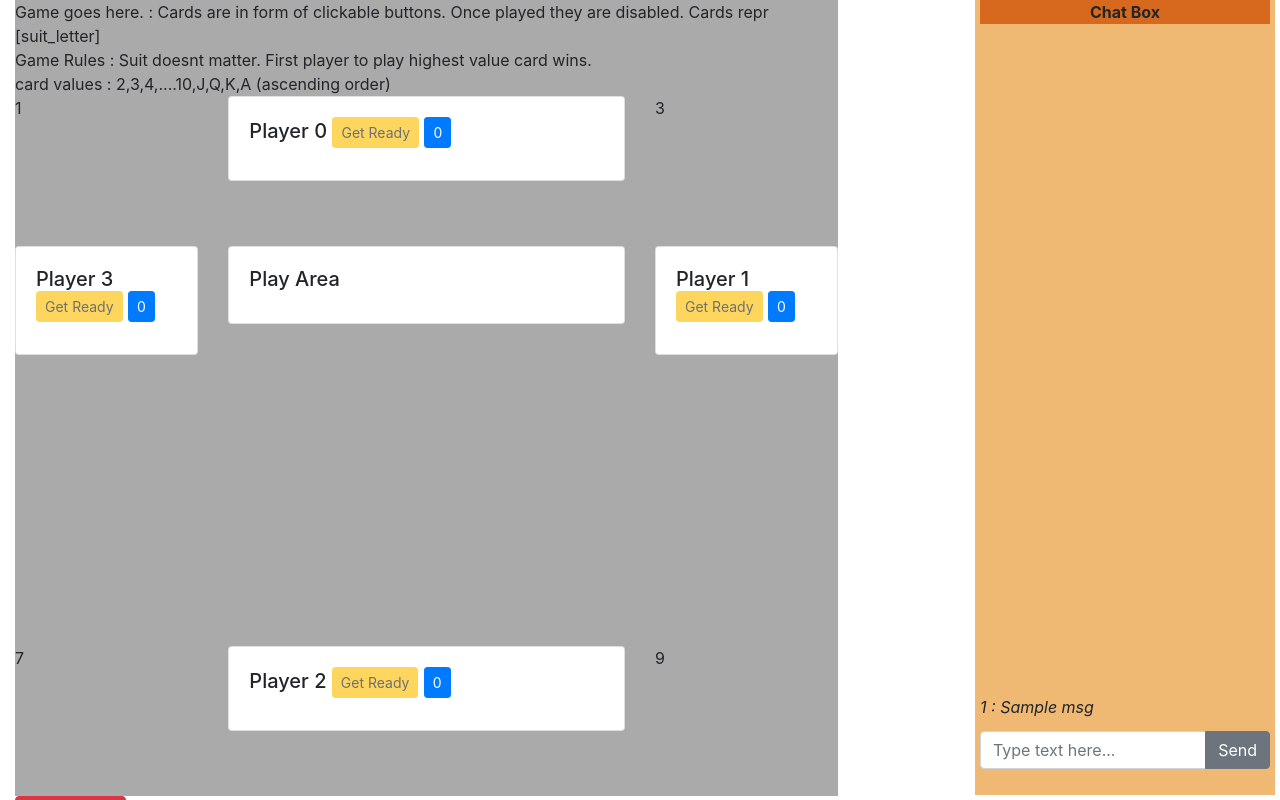
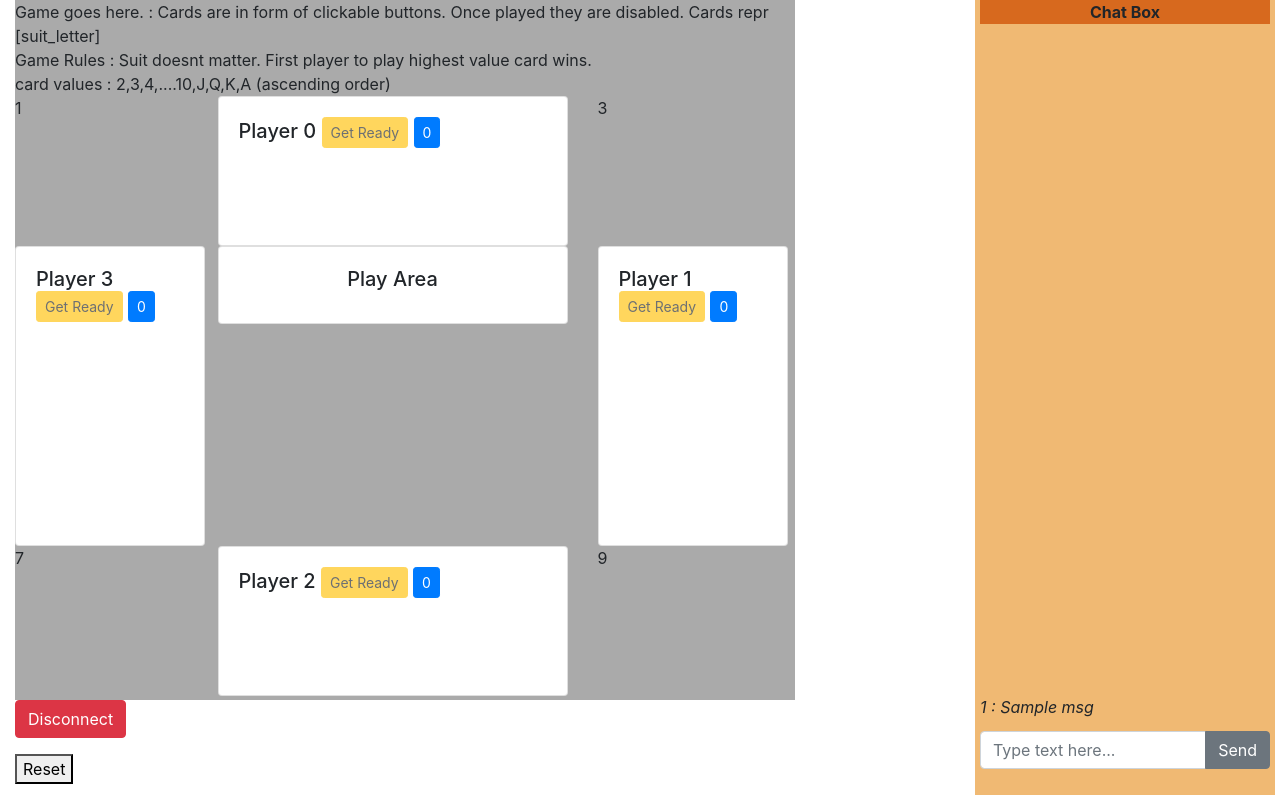
Before and after one commit to arkesray/Game, a Flask app: template templates/game.html in a window 1280 px wide. Run offline with Flask 2, Linux system fonts and the light colour scheme; the template is opened without the code that fills it: most values are stand-ins (such as "Sample title", 1, 10 or a date in 2020); some libraries are stand-ins or nearby versions.

Commit message:
fixed layout

```diff
--- a/static/css/style.css
+++ b/static/css/style.css
@@ -3,6 +3,8 @@ html, body {margin: 0; height: 100%; overflow: hidden}
 
 .game {
     background-color:rgb(170, 170, 170);
+    width: 780px;
+    height: 700px;
 }
 
 .row {
@@ -36,7 +38,7 @@ html, body {margin: 0; height: 100%; overflow: hidden}
     opacity: 1;
 }
 #game-row-2 {
-    height: 400px;
+    height: 300px;
 }
 #game-row-1 {
     height: 150px;
@@ -44,3 +46,22 @@ html, body {margin: 0; height: 100%; overflow: hidden}
 #game-row-3 {
     height: 150px;
 }
+#player-3-card {
+    width: 190px;
+    height: 300px;
+}
+#player-1-card {
+    width: 190px;
+    height: 300px;
+}
+#player-0-card {
+    width: 350px;
+    height: 150px;
+}
+#player-2-card {
+    width: 350px;
+    height: 150px;
+}
+#play-area-card {
+    width: 350px;
+}
--- a/templates/game.html
+++ b/templates/game.html
@@ -21,8 +21,8 @@
                         card values : 2,3,4,....10,J,Q,K,A (ascending order)
                         <div class="row" id="game-row-1">
                             <div class="col-3">1</div>
-                            <div class="col-6">
-                                <div class="card">
+                            <div class="col-auto">
+                                <div class="card" id="player-0-card">
                                     <div class="card-body">
                                       <div class="card-title">
                                         <h5>Player 0
@@ -40,7 +40,7 @@
                         </div>
                         <div class="row" id="game-row-2">
                             <div class="col-3">
-                                <div class="card">
+                                <div class="card" id="player-3-card">
                                     <div class="card-body">
                                       <div class="card-title">
                                         <h5>Player 3
@@ -54,10 +54,10 @@
                                     </div>
                                 </div>
                             </div>
-                            <div class="col-6">
-                                <div class="card">
+                            <div class="col-auto">
+                                <div class="card" id="play-area-card">
                                     <div class="card-body">
-                                      <div class="card-title">
+                                      <div class="card-title text-center">
                                         <h5>Play Area</h5>
                                       </div>
                                       <div id="game-cards-server">
@@ -73,7 +73,7 @@
                                 </div>
                             </div>
                             <div class="col-3">
-                                <div class="card">
+                                <div class="card" id="player-3-card">
                                     <div class="card-body">
                                       <div class="card-title">
                                         <h5>Player 1
@@ -90,8 +90,8 @@
                         </div>
                         <div class="row" id="game-row-3">
                             <div class="col-3">7</div>
-                            <div class="col-6">
-                                <div class="card">
+                            <div class="col-auto">
+                                <div class="card" id="player-2-card">
                                     <div class="card-body">
                                       <div class="card-title">
                                         <h5>Player 2
--- a/templates/home.html
+++ b/templates/home.html
@@ -28,8 +28,9 @@
         <p>
             <h4>Please Note</h4>
             This Website is made for a learning Purpose. The game along with the architecture is under development.<br>
-            This is not a deployment version and might contain bugs. If you find any report me. :) <br>
+            This is not a deployment version and might contain bugs. If you find any report me. :) <br><br>
             <h4>Know Issues</h4>
+            If Player 2 Cards are not visible reduce the page zoom. (100% to 70%).<br>
             The Game must be reset after a player gets disconnected.(Automatic)<br>
             Do not reload the pages in between, unnecessarily. It will break the game+server.<br>
             Also please dont hack the game.
```
